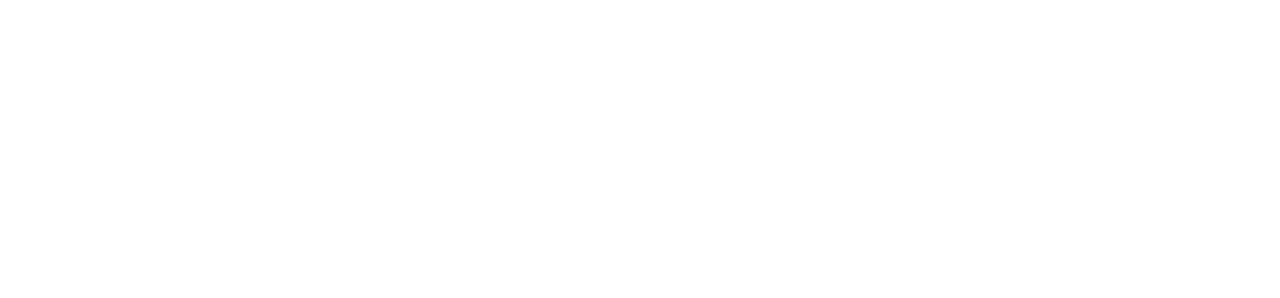
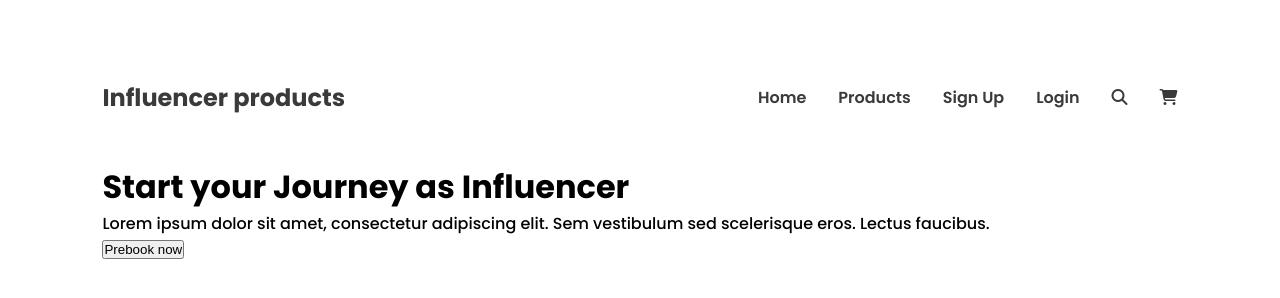
Before and after one commit to billadin/ph-influencer-products, a plain HTML site: page index.html in a window 1280 px wide. Drawn offline with Linux system fonts and the light colour scheme.

Commit message:
banner section and styling added

```diff
--- a/index.html
+++ b/index.html
@@ -5,9 +5,30 @@
     <meta name="viewport" content="width=device-width, initial-scale=1.0">
     <title>Influencer Products</title>
     <link rel="stylesheet" href="style.css">
+    <script src="https://kit.fontawesome.com/e5572b8fe9.js" crossorigin="anonymous"></script>
 </head>
 <body>
-    <header></header>
+    <header>
+        <nav>
+            <h2 class="nav-title">Influencer products</h2>
+            <ul>
+                <li><a href="">Home</a></li>
+                <li><a href="">Products</a></li>
+                <li><a href="">Sign Up</a></li>
+                <li><a href="">Login</a></li>
+                <li><a href=""><i class="fa-solid fa-magnifying-glass"></i></a></li>
+                <li><a href=""><i class="fa-solid fa-cart-shopping"></i></a></li>
+            </ul>
+        </nav>
+        <div class="banner-container">
+            <div class="banner-info">
+                <h1 class="banner-title">Start your Journey as Influencer</h1>
+            <p class="banner-desc">Lorem ipsum dolor sit amet, consectetur adipiscing elit. Sem vestibulum sed scelerisque eros. Lectus faucibus.</p>
+            <button class="banner-btn">Prebook now</button>
+            </div>
+            <img src="" class="banner-img">
+        </div>
+    </header>
     <main></main>
     <footer></footer>
 </body>
--- a/style.css
+++ b/style.css
@@ -1,5 +1,16 @@
+/* fonts */
 @import url('https://fonts.googleapis.com/css2?family=Inter:wght@400;700&family=Poppins:wght@500;600;700&display=swap');
 
+/* css variables */
+:root {
+    --primary-color: #E02C6D;
+    --mainWhite: #fff;
+    --mainBlack: #3A3A3A;
+    --mainGray: #787885;
+
+}
+
+/* reset */
 * {
     margin: 0;
     padding: 0;
@@ -9,3 +20,41 @@
 body {
     font-family: 'Poppins', sans-serif;
 }
+
+header {
+    width: 84%;
+    margin: 0 auto;
+}
+
+/* nav styling */
+nav {
+    margin-top: 5rem;
+    margin-bottom: 3rem;
+    display: flex;
+    justify-content: space-between;
+    align-items: center;
+}
+
+nav > ul {
+    display: flex;
+    gap: 2rem;
+}
+
+nav ul li {
+    list-style: none;
+}
+
+nav a {
+    text-decoration: none;
+    color: var(--mainBlack);
+    font-size: 1rem;
+    font-weight: 600;
+
+}
+
+.nav-title {
+    color: var(--mainBlack);
+    font-size: 1.5rem;
+    font-weight: 700;
+}
+/* end of navbar */
```
